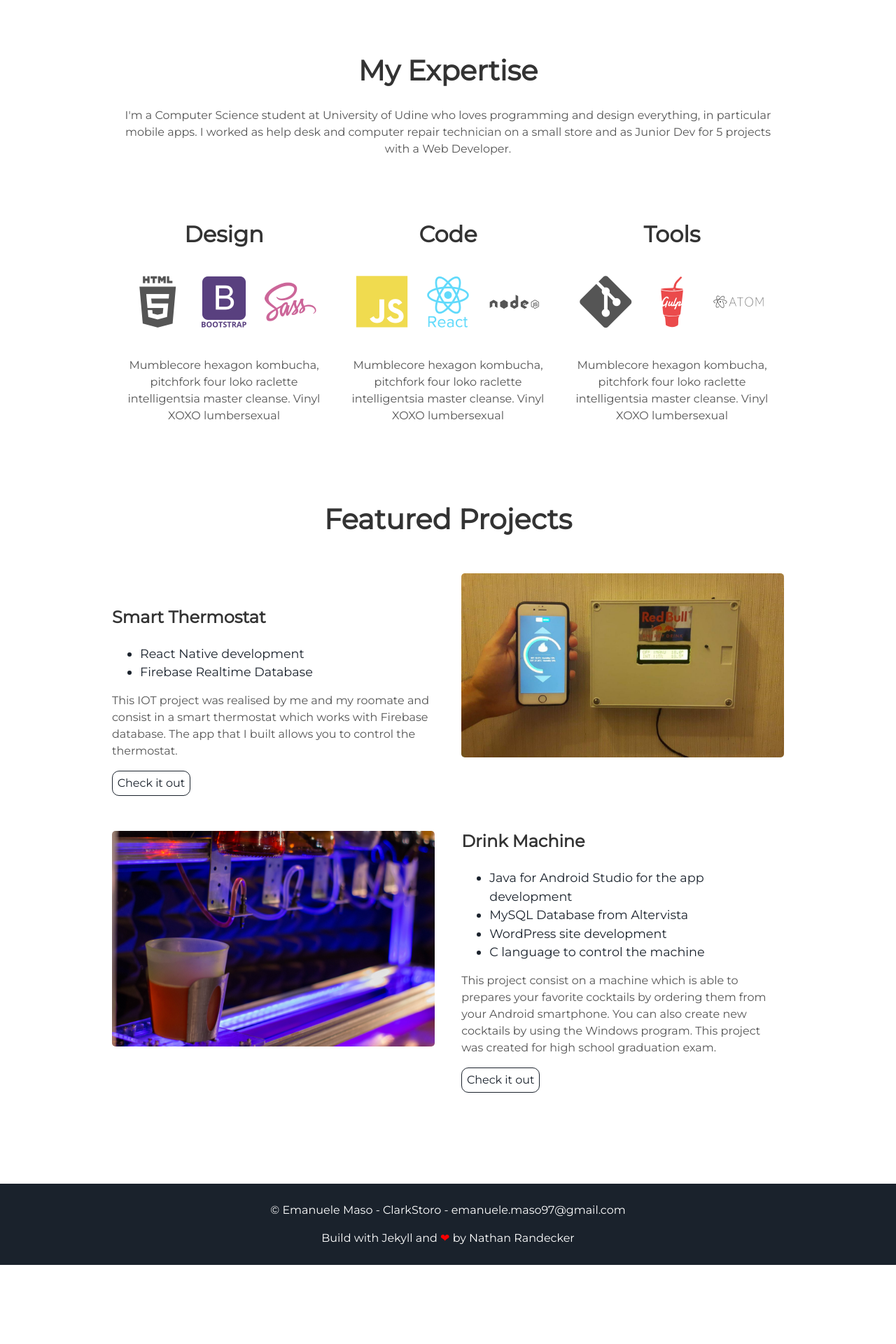
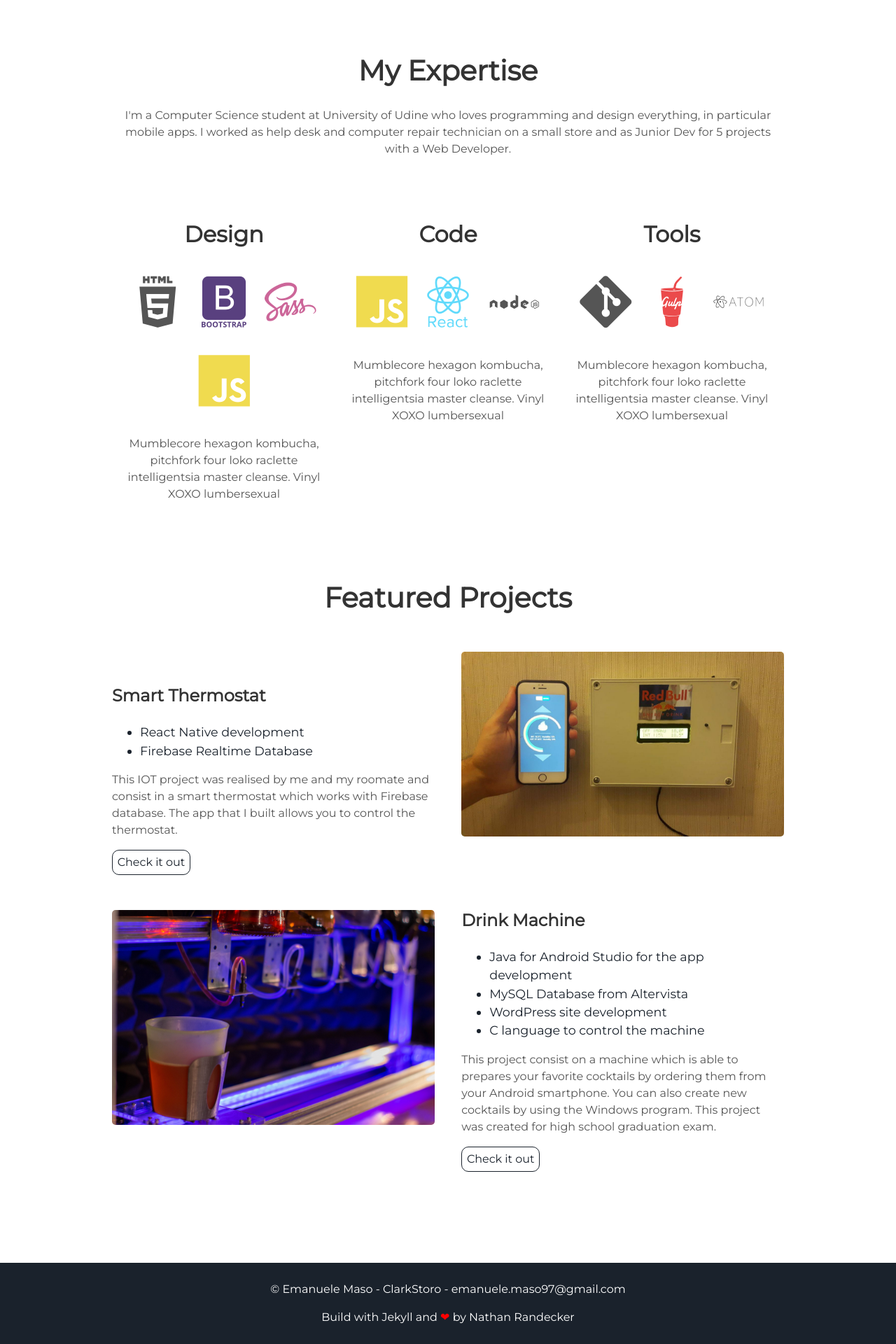
Before and after one commit to ClarkStoro/clarkstoro.github.io, a Jekyll site: the page built from index.html, in a window 1280 px wide. Shown: the part 904-2824 px from the top of the page at 70% size. Built offline with Jekyll 4.4.1, drawn with Linux system fonts in a browser that asks for light colours; before the commit the page ends 2711 px from its top, so only the background shows below that.

Commit message:
Update about.html

```diff
--- a/_includes/about.html
+++ b/_includes/about.html
@@ -8,6 +8,7 @@
       <i class="devicon-html5-plain-wordmark"></i>
       <i class="devicon-bootstrap-plain-wordmark colored"></i>
       <i class="devicon-sass-original colored"></i>
+      <i class="devicon-javascript-plain colored"></i>
       <p>Mumblecore hexagon kombucha, pitchfork four loko raclette intelligentsia master cleanse.
         Vinyl XOXO lumbersexual</p>
     </div>
```
